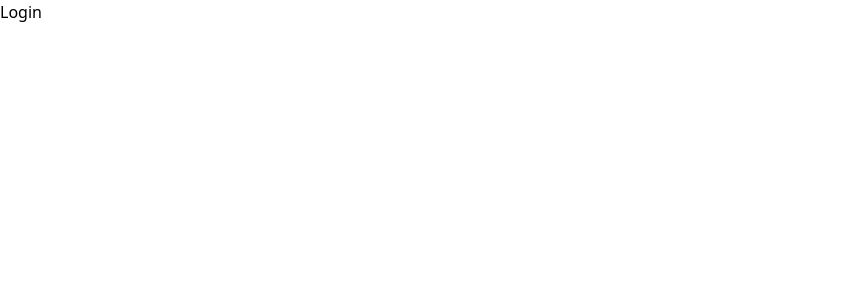
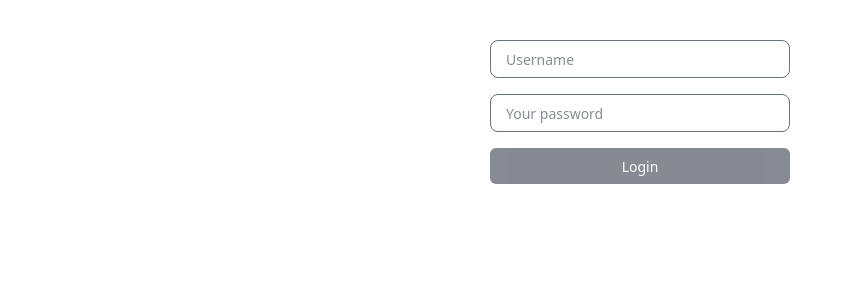
Before and after one commit to akjmalamin7/dwx-forntend-update, a React (Vite) app: page /login in a window 1280 px wide. Shown: the top 300 px of the page, without its empty margins (0-852 px from the left). Built offline with nearby package versions, Linux system fonts and the light colour scheme.

Commit message:
feat: implement login functionality with form handling and API integration

```diff
--- a/package.json
+++ b/package.json
@@ -18,7 +18,9 @@
     "react-redux": "^9.2.0",
     "react-router-dom": "^7.9.3",
     "tailwindcss": "^4.1.14",
-    "yup": "^1.7.1"
+    "react-hook-form": "^7.62.0",
+    "yup": "^1.7.1",
+    "lodash": "^4.17.21"
   },
   "devDependencies": {
     "@eslint/js": "^9.36.0",
--- a/src/pages/login/ui/Login.tsx
+++ b/src/pages/login/ui/Login.tsx
@@ -1,5 +1,54 @@
+import { LOGIN_SCHEMA } from "@/shared/redux/features/auth/auth.schema";
+import type { LoginData } from "@/shared/redux/features/auth/auth.types";
+import { useLoginMutation } from "@/shared/redux/features/auth/authApi";
+import { Button, Input, Text } from "@/shared/ui";
+import { yupResolver } from "@hookform/resolvers/yup";
+import { useForm, type SubmitHandler } from "react-hook-form";
+import { useNavigate } from "react-router-dom";
 const Login = () => {
-  return <div>Login</div>;
+  const navigate = useNavigate();
+  const { register, handleSubmit, formState: { errors, isValid } } = useForm<LoginData>({
+    resolver: yupResolver(LOGIN_SCHEMA),
+    defaultValues: { email: '', password: '' },
+  })
+
+  const [login, { isLoading }] = useLoginMutation();
+  const onSubmit: SubmitHandler<LoginData> = async (data) => {
+    try {
+      await login(data).unwrap();
+      navigate('/');
+    } catch (err) {
+      console.log(err);
+    }
+  }
+  return <div>
+
+    <div className="max-w-[300px] mx-auto mt-10">
+      <form onSubmit={handleSubmit(onSubmit)} >
+        <div className="flex flex-col gap-4">
+          <div>
+            <Input size="sm" {...register("email")} type="text" placeholder="Username" />
+            {errors.email && (
+              <Text size="sm" className="text-red-500">
+                {errors.email.message}
+              </Text>
+            )}
+          </div>
+          <div>
+            <Input size="sm" {...register("password")} type="password" placeholder="Your password" />
+            {errors.password && (
+              <Text size="sm" className="text-red-500">
+                {errors.password.message}
+              </Text>
+            )}
+          </div>
+          <Button loading={isLoading} disabled={!isValid} color="dark" size="size-2" width="full" type="submit">
+            {isLoading ? 'Submitting...' : 'Login'}
+          </Button>
+        </div>
+      </form>
+    </div>
+  </div>;
 };
 
 export default Login;
--- a/src/shared/layout/Layout.tsx
+++ b/src/shared/layout/Layout.tsx
@@ -1,18 +1,13 @@
-import { Button, Input, Text } from "@/shared/ui";
+import { Outlet } from "react-router-dom";
 
 const Layout = () => {
   return (
     <div>
       <div>header</div>
       <div>
-        <Text element="h1" size="3xl">
-          Hello World
-        </Text>
-        <Button color="primary">Button</Button>
-        <Input label="Input Label" placeholder="Enter text" />
+        <Outlet />
       </div>
       <div>footer</div>
-      foote
     </div>
   );
 };
--- a/src/shared/redux/features/api/apiSlice.ts
+++ b/src/shared/redux/features/api/apiSlice.ts
@@ -4,7 +4,7 @@ import { createApi, fetchBaseQuery } from "@reduxjs/toolkit/query/react";
 export const apiSlice = createApi({
   reducerPath: "api",
   baseQuery: fetchBaseQuery({
-    baseUrl: import.meta.env.VITE_API_URL,
+    baseUrl: "/api",
     prepareHeaders: (headers, { getState }) => {
       const state = getState() as RootState;
       const token = state.auth.token;
--- a/src/shared/redux/features/auth/authApi.ts
+++ b/src/shared/redux/features/auth/authApi.ts
@@ -1,5 +1,6 @@
 import { apiSlice } from "../api/apiSlice";
 import type { AuthState, LoginData } from "./auth.types";
+import { userLoggedIn } from "./authSlice";
 
 export const authApi = apiSlice.injectEndpoints({
   endpoints: (builder) => ({
@@ -9,27 +10,30 @@ export const authApi = apiSlice.injectEndpoints({
         method: "POST",
         body: data,
       }),
+
+      async onQueryStarted(arg, { queryFulfilled, dispatch }) {
+        try {
+          const data = await queryFulfilled;
+          console.log("Login successful:", data);
+          localStorage.setItem(
+            "auth",
+            JSON.stringify({
+              token: data?.token,
+              user: data?.user ?? data?.data,
+            })
+          );
+
+          dispatch(
+            userLoggedIn({
+              token: data?.token,
+              user: data?.user ?? data?.data,
+            })
+          );
+        } catch (error) {
+          console.log("Login error:", error);
+        }
+      },
     }),
-    // async onQueryStarted(arg, { queryFulfilled, dispatch }) {
-    //   try {
-    //     const result = await queryFulfilled;
-    //     localStorage.setItem(
-    //       "auth",
-    //       JSON.stringify({
-    //         token: result?.data?.token,
-    //         user: result?.data?.data,
-    //       })
-    //     );
-    //     dispatch(
-    //       userLoggedIn({
-    //         token: result?.data?.token,
-    //         user: result?.data?.data,
-    //       })
-    //     );
-    //   } catch (error) {
-    //     console.log(error);
-    //   }
-    // },
   }),
 });
 
--- a/vite.config.ts
+++ b/vite.config.ts
@@ -2,7 +2,6 @@ import tailwindcss from "@tailwindcss/vite";
 import react from "@vitejs/plugin-react";
 import path from "path";
 import { defineConfig } from "vite";
-
 // https://vite.dev/config/
 export default defineConfig({
   plugins: [react(), tailwindcss()],
@@ -11,4 +10,13 @@ export default defineConfig({
       "@": path.resolve(__dirname, "src"),
     },
   },
+  server: {
+    proxy: {
+      "/api": {
+        target: "https://api.dwxapp.store",
+        changeOrigin: true,
+        secure: false,
+      },
+    },
+  },
 });
```
Also changed, not shown: 1 other file (tests, documents, lock files or other folders).
